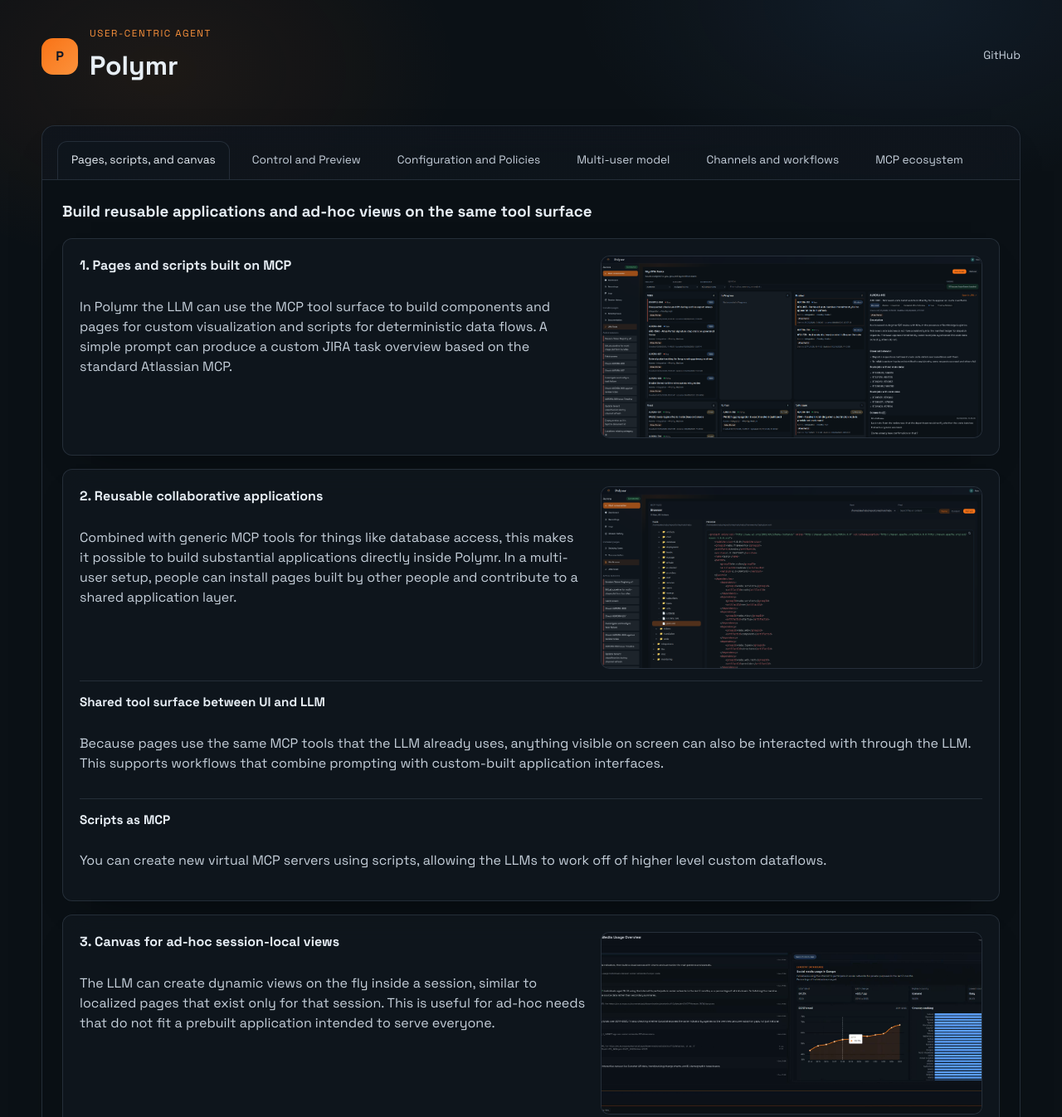
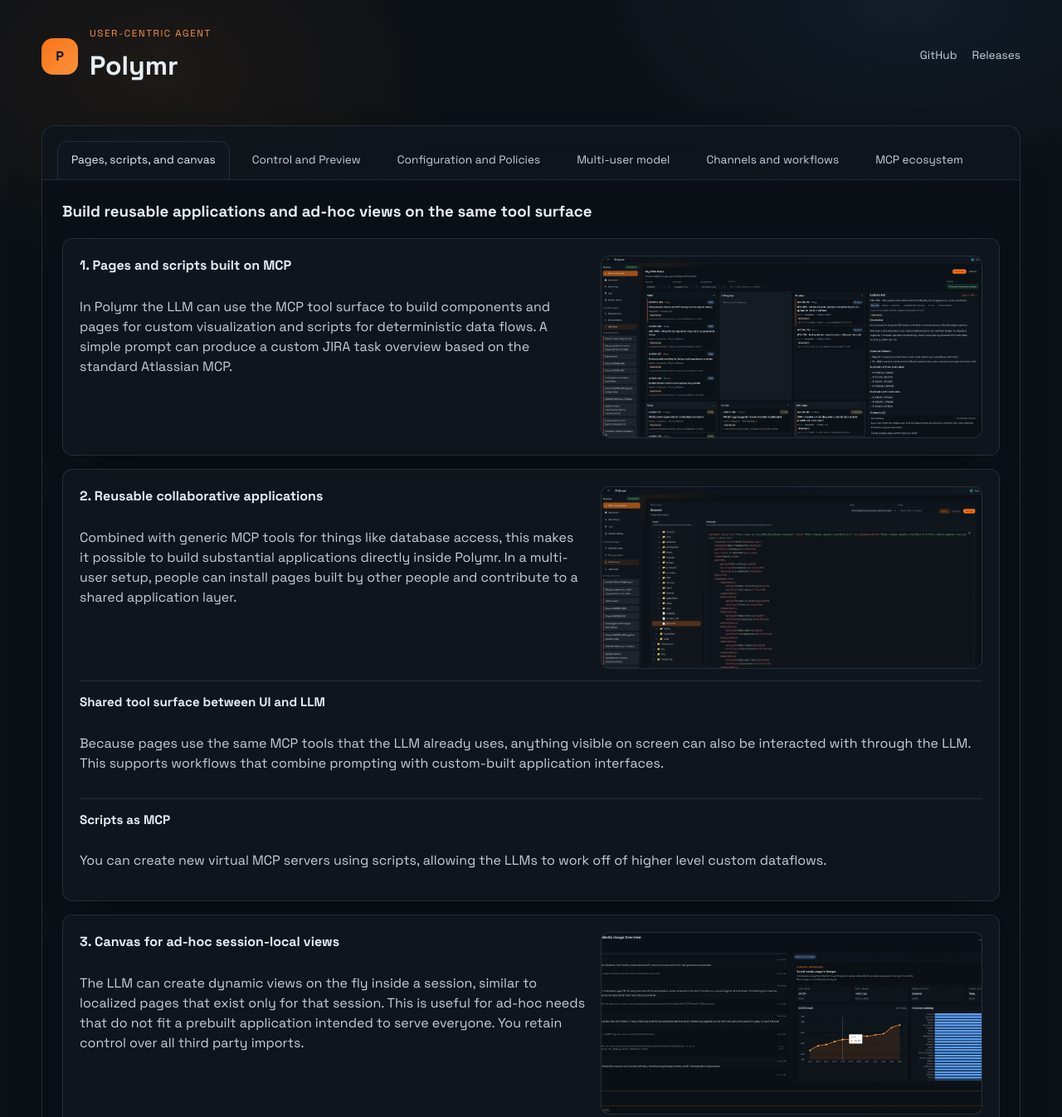
Before and after one commit to polymr-platform/polymr-platform.github.io, a plain HTML site: page index.html in a window 1280 px wide. Shown: the top 1346 px of the page at 83% size. Drawn offline with Linux system fonts and the light colour scheme.

Commit message:
Added link to releases

```diff
--- a/index.html
+++ b/index.html
@@ -27,7 +27,8 @@
 					</div>
 				</div>
 				<nav class="topnav" aria-label="Primary">
-					<a href="https://github.com/polymr-platform" target="_blank" rel="noreferrer">GitHub</a>
+					<a href="https://github.com/polymr-platform/polymr" target="_blank" rel="noreferrer">GitHub</a>
+					<a href="https://github.com/polymr-platform/polymr/releases" target="_blank" rel="noreferrer">Releases</a>
 				</nav>
 			</header>
 
--- a/main.js
+++ b/main.js
@@ -216,7 +216,7 @@ const extensibilityCards = [
 		sections: [
 			{
 				title: '3. Canvas for ad-hoc session-local views',
-				copy: 'The LLM can create dynamic views on the fly inside a session, similar to localized pages that exist only for that session. This is useful for ad-hoc needs that do not fit a prebuilt application intended to serve everyone.',
+				copy: 'The LLM can create dynamic views on the fly inside a session, similar to localized pages that exist only for that session. This is useful for ad-hoc needs that do not fit a prebuilt application intended to serve everyone. You retain control over all third party imports.',
 				image: './assets/canvas-echarts-example.png',
 				imageAlt: 'Canvas example using ECharts in Polymr'
 			},
```
Also changed, not shown: assets/channel-dropdown.png (added).
